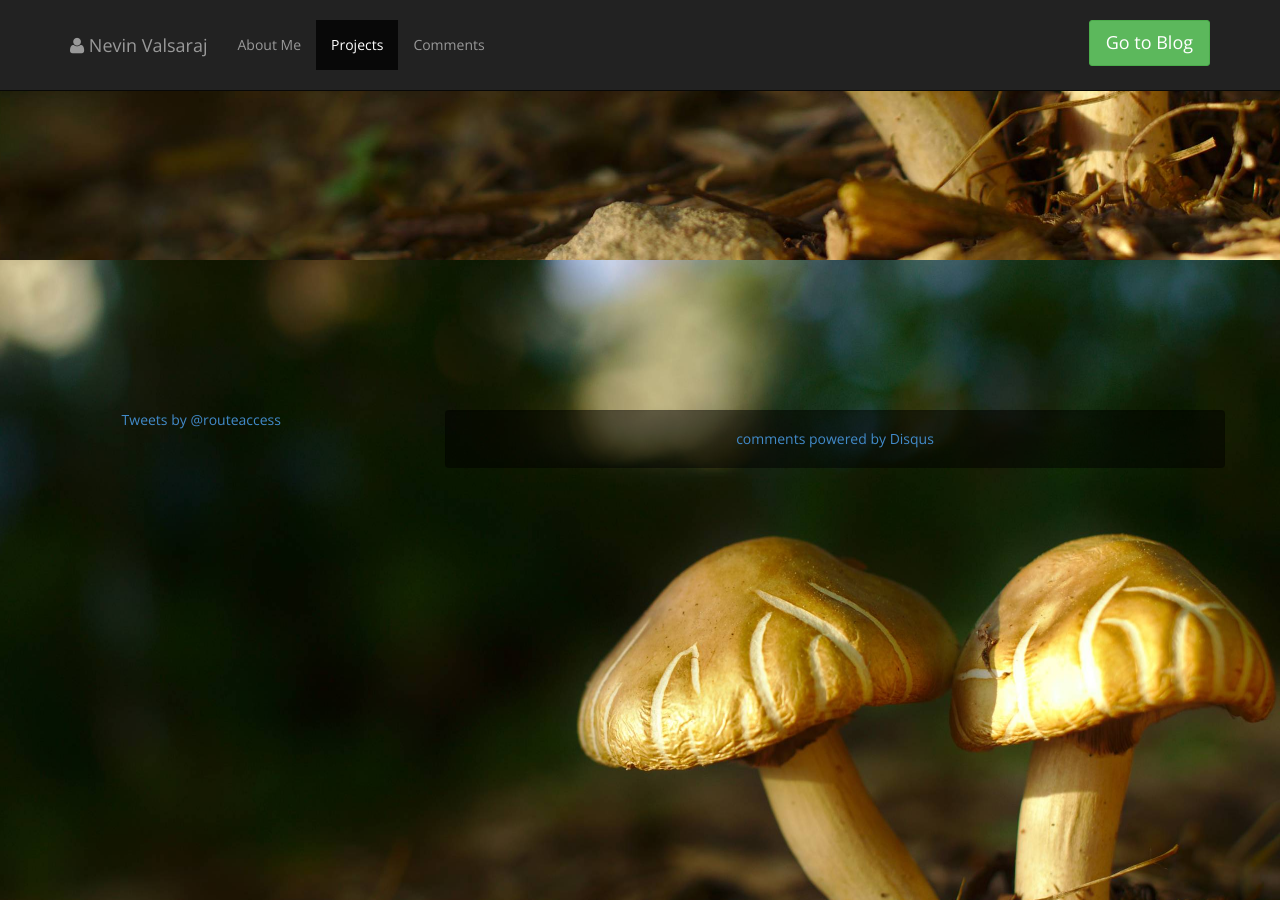
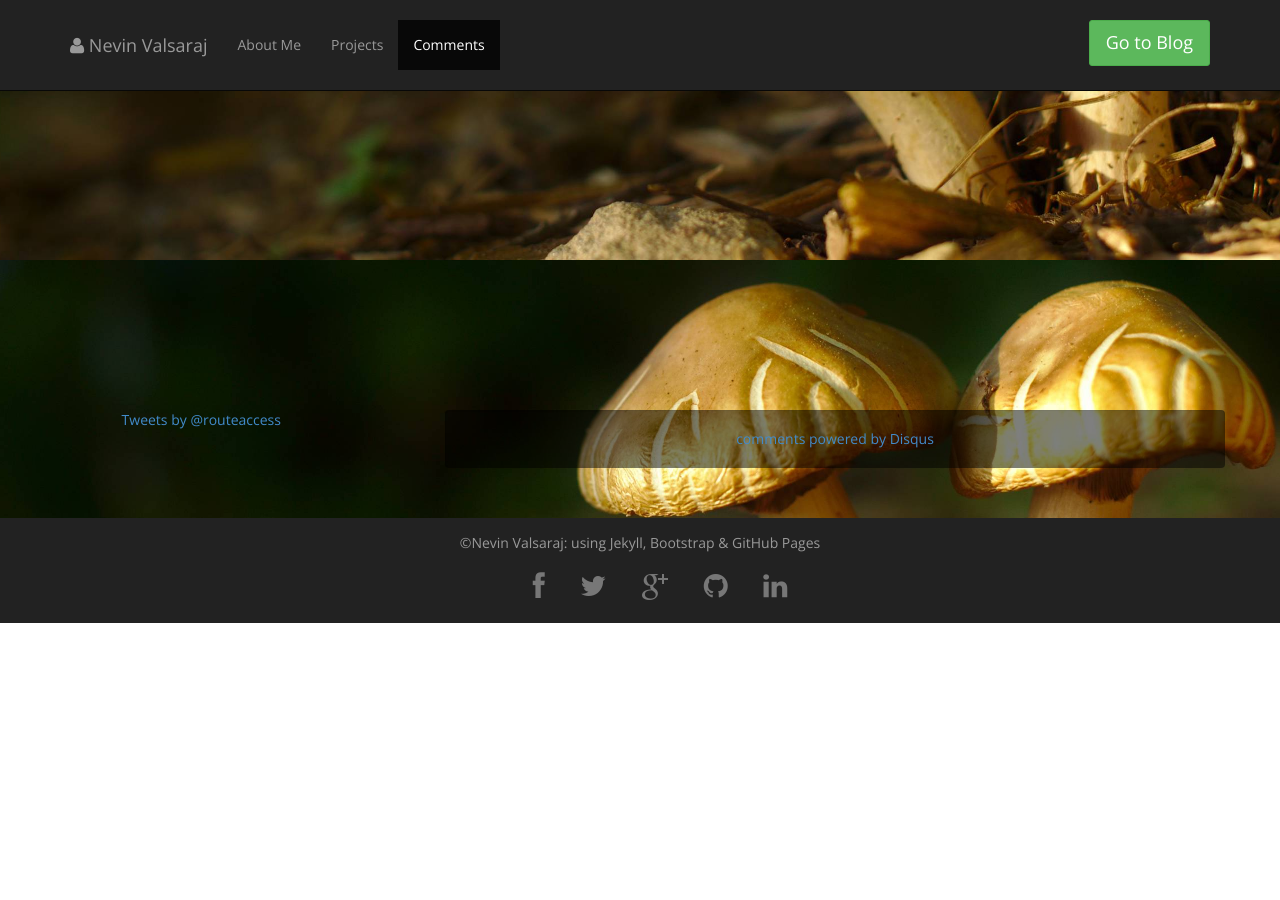
Before and after one commit to nevinvalsaraj/nevinvalsaraj.com, a Jekyll site: the page built from index.html, in a window 1280 px wide and 900 px high, scrolled down 2440 px. Built offline with Jekyll 4.4.1, drawn with Linux system fonts in a browser that asks for light colours; comment, search, counter and statistics services are not loaded; after the commit the page ends 3063 px from its top, so only the background shows below that.

Commit message:
Fixing disqus section overflow bug

```diff
--- a/css/index.css
+++ b/css/index.css
@@ -63,7 +63,6 @@
 }
 
 .contact-section {
-    height: 85%;
     padding-top: 150px;
     text-align: center;
     background: url(../resources/bg.jpg) no-repeat center center fixed;
@@ -106,6 +105,9 @@
 .navbar li:hover{
     background-color: #bbb;
 }
+.contact-section .container {
+    padding-bottom: 50px;
+}
 #footer-social-links li:hover{
     border-bottom: solid 2px #555;
 }
```
